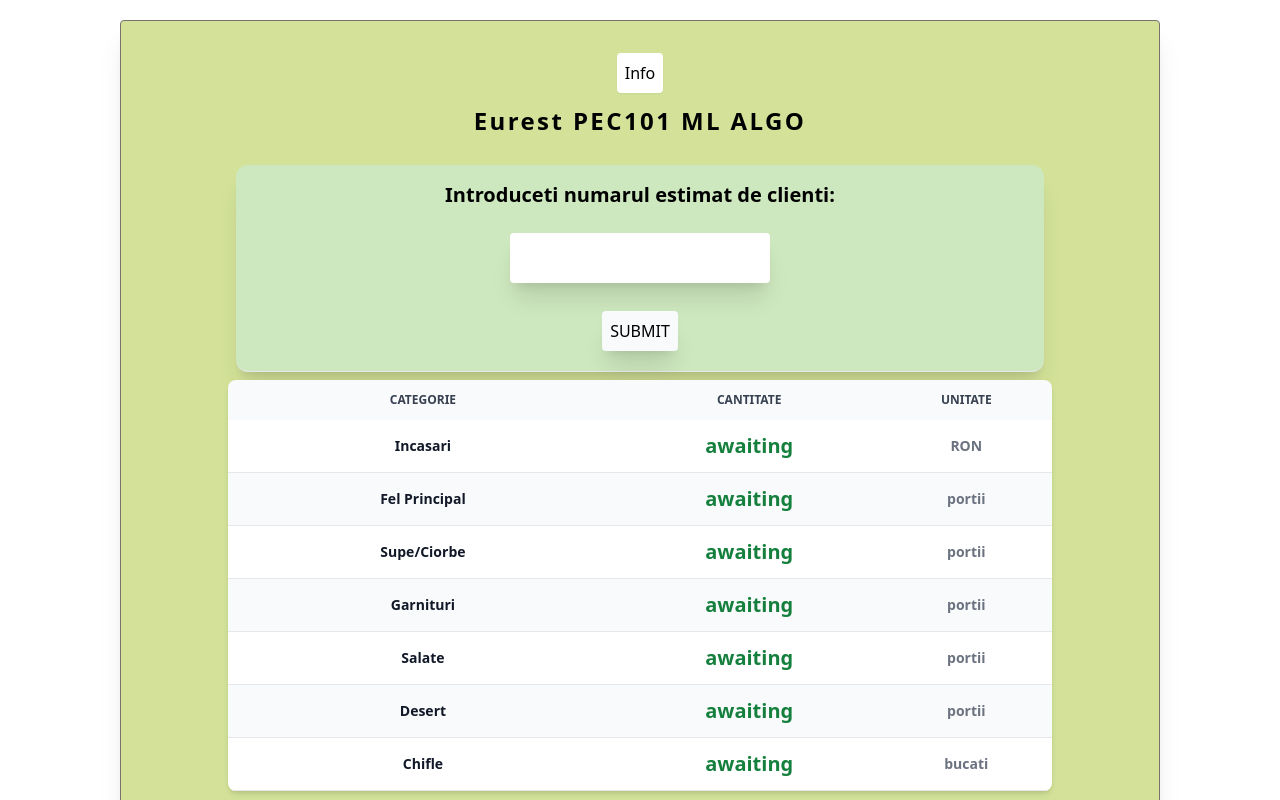
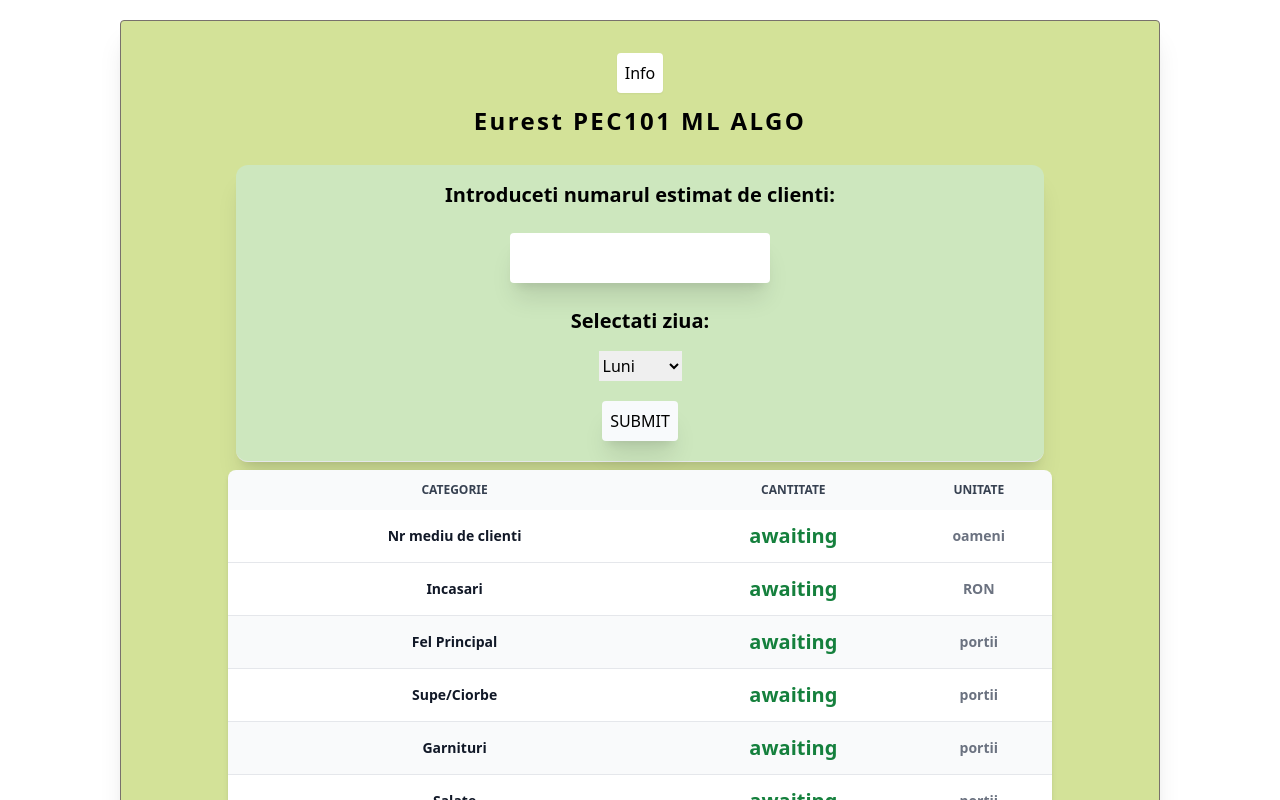
Before and after one commit to robert-burcea/ml-restaurant, a React (Create React App) app: page / in a window 1280 px wide. Shown: the top 800 px of the page. Built offline with nearby package versions, Linux system fonts and the light colour scheme; no server answers; the database is empty.

Commit message:
make for specific days

```diff
--- a/src/App.js
+++ b/src/App.js
@@ -20,7 +20,7 @@
   const [salad, setSalad] = useState();
   const [desert, setDesert] = useState();
   const [bread, setBread] = useState();
-
+  const [day, setDay] = useState('monday');
   const [loadedDish, setLoadedDish] = useState();
   const [loadedCash, setLoadedCash] = useState();
   const [num, setNum] = useState();
@@ -28,15 +28,36 @@
   const [fetched, setFetched] = useState(false);
   const [ready, setReady] = useState(false);
 
+  const numberToCheck = parseInt(num);
+
   const dataFetch = () => {
 
     const colRef = collection(db, 'algos')
 
     onSnapshot(colRef, (snapshot) => {
         snapshot.docs.forEach((doc) => {
-          setCX(doc.data().cx)
-          setEarnings(doc.data().earnings)
-          setDish(doc.data().dish)
+          setCX({
+            cxL:doc.data().cxL,
+            cxM:doc.data().cxM,
+            cxMi:doc.data().cxMi,
+            cxJ:doc.data().cxJ,
+            cxV:doc.data().cxV,
+          })
+          setEarnings({
+            earningsL:doc.data().earningsL,
+            earningsM:doc.data().earningsM,
+            earningsMi:doc.data().earningsMi,
+            earningsJ:doc.data().earningsJ,
+            earningsV:doc.data().earningsV,
+          })
+          setDish({
+            dishL:doc.data().dishL,
+            dishM:doc.data().dishM,
+            dishMi:doc.data().dishMi,
+            dishJ:doc.data().dishJ,
+            dishV:doc.data().dishV,
+          })
+
           setCX_SEC(doc.data().cx_sec)
           setSoup(doc.data().soup)
           setGarnish(doc.data().garnish)
@@ -45,7 +66,7 @@
           setBread(doc.data().bread)
         })
     })
-
+    console.log(cx,earnings,dish)
     setFetched(true)
   }
 
@@ -57,12 +78,36 @@
     content: 'Algoritmul prezice numarul de portii principale si incasarile bazandu-se pe dataset-ul format din ultimele 500 de intrari clienti-fp-incasari. Algoritmul functioneaza pentru valori mai mari de 100 in mod optim',
     })
 
-  const ml = () => {
-    const cx_modified = cx.split(' ').map((item) => { return parseInt(item) });
-    const earnings_modified = earnings.split(' ').map((item) => { return parseInt(item) });
-    const dish_modified = dish.split(' ').map((item) => { return parseInt(item) });
+    const execute = (cx,earnings,dish) => {
+      const cx_modified = cx.split(' ').map((item) => { return parseInt(item) });
+      const earnings_modified = earnings.split(' ').map((item) => { return parseInt(item) });
+      const dish_modified = dish.split(' ').map((item) => { return parseInt(item) });
 
+      const regressionDish = new SimpleLinearRegression(cx_modified, dish_modified);
+      const regressionCash = new SimpleLinearRegression(cx_modified,earnings_modified);
+      const averageCx = cx_modified.reduce((a, b) => a + b, 0) / cx_modified.length;
 
+      const jsonDish = regressionDish.toJSON();
+      const jsonCash = regressionCash.toJSON();
+
+      const loadedDish = SimpleLinearRegression.load(jsonDish);
+      const loadedCash = SimpleLinearRegression.load(jsonCash);
+
+      return {loadedDish:loadedDish, loadedCash:loadedCash, averageCx:averageCx}
+    }
+
+    const cashAndDish = (day) => {
+      switch(day) {
+        case 'monday': return execute(cx.cxL,earnings.earningsL,dish.dishL);
+        case 'tuesday': return execute(cx.cxM,earnings.earningsM,dish.dishM);
+        case 'wednesday': return execute(cx.cxMi,earnings.earningsMi,dish.dishMi);
+        case 'thursday': return execute(cx.cxJ,earnings.earningsJ,dish.dishJ);
+        case 'friday': return execute(cx.cxV,earnings.earningsV,dish.dishV);
+        default: break;
+    }
+    }
+
+  const ml = (day) => {
 
     const cx_sec_modified = cx_sec.split(' ').map((item) => { return parseInt(item) });
     const soup_modified = soup.split(' ').map((item) => { return parseInt(item) });
@@ -71,27 +116,19 @@
     const desert_modified = desert.split(' ').map((item) => { return parseInt(item) });
     const bread_modified = bread.split(' ').map((item) => { return parseInt(item) });
 
-    const numberToCheck = parseInt(num);
-
-    const regressionDish = new SimpleLinearRegression(cx_modified, dish_modified);
-    const regressionCash = new SimpleLinearRegression(cx_modified,earnings_modified);
     const regressionSoup = new SimpleLinearRegression(cx_sec_modified, soup_modified);
     const regressionGarnish = new SimpleLinearRegression(cx_sec_modified,garnish_modified);
     const regressionSalad = new SimpleLinearRegression(cx_sec_modified, salad_modified);
     const regressionDesert = new SimpleLinearRegression(cx_sec_modified,desert_modified);
     const regressionBread = new SimpleLinearRegression(cx_sec_modified, bread_modified);
 
-
-    const jsonDish = regressionDish.toJSON();
-    const jsonCash = regressionCash.toJSON();
     const jsonSoup = regressionSoup.toJSON();
     const jsonGarnish = regressionGarnish.toJSON();
     const jsonSalad = regressionSalad.toJSON();
     const jsonDesert = regressionDesert.toJSON();
     const jsonBread = regressionBread.toJSON();
 
-    const loadedDish = SimpleLinearRegression.load(jsonDish);
-    const loadedCash = SimpleLinearRegression.load(jsonCash);
+
     const loadedSoup = SimpleLinearRegression.load(jsonSoup);
     const loadedGarnish = SimpleLinearRegression.load(jsonGarnish);
     const loadedSalad = SimpleLinearRegression.load(jsonSalad);
@@ -99,9 +136,12 @@
     const loadedBread = SimpleLinearRegression.load(jsonBread);
 
 
+    const dayAndEarnings = cashAndDish(day);
+
     setResult({
-      dishes:Math.floor(loadedDish.predict(numberToCheck)),
-      cash:Math.floor(loadedCash.predict(numberToCheck)),
+      averageCx: Math.floor(dayAndEarnings.averageCx),
+      dishes:Math.floor(dayAndEarnings.loadedDish.predict(numberToCheck)),
+      cash:Math.floor(dayAndEarnings.loadedCash.predict(numberToCheck)),
       soup:Math.floor(loadedSoup.predict(numberToCheck)),
       garnish:Math.floor(loadedGarnish.predict(numberToCheck)),
       salad:Math.floor(loadedSalad.predict(numberToCheck)),
@@ -122,7 +162,15 @@
         <div className="flex flex-col border-b shadow-xl bg-[#CDE7BE] m-2 rounded-xl">
             <p className="text-xl font-bold p-4">Introduceti numarul estimat de clienti:</p>
             <input className="mx-auto text-center text-lg shadow-xl rounded h-[50px] m-2" onChange={(e) => {setNum(e.target.value)}}></input>
-            <button className="mx-auto m-5 p-2 w-min bg-slate-50 rounded shadow-xl hover:scale-110" onClick={() => {ml()}}>SUBMIT</button>
+            <p className="text-xl font-bold p-4">Selectati ziua:</p>
+            <select className="mx-auto max-w-[840px] h-[30px]" name="day" id="day" onChange={(e) => {setDay(e.target.value)}}>
+              <option value="monday">Luni</option>
+              <option value="tuesday">Marti</option>
+              <option value="wednesday">Miercuri</option>
+              <option value="thursday">Joi</option>
+              <option value="friday">Vineri</option>
+          </select>
+            <button className="mx-auto m-5 p-2 w-min bg-slate-50 rounded shadow-xl hover:scale-110" onClick={() => {fetched ? ml(day) : ml(day)}}>SUBMIT</button>
         </div>
 
 
@@ -136,6 +184,11 @@
          </tr>
          </thead>
          <tbody>
+           <tr className="bg-white border-b dark:bg-gray-900 dark:border-gray-700">
+            <th scope="row" className="py-4 px-6 font-bold text-gray-900 whitespace-nowrap dark:text-white">Nr mediu de clienti</th>
+            <th className="text-green-700 text-xl">{ready ? result.averageCx : <p>awaiting</p>}</th>
+            <th>oameni</th>
+          </tr>
           <tr className="bg-white border-b dark:bg-gray-900 dark:border-gray-700">
             <th scope="row" className="py-4 px-6 font-bold text-gray-900 whitespace-nowrap dark:text-white">Incasari</th>
             <th className="text-green-700 text-xl">{ready ? result.cash : <p>awaiting</p>}</th>
```
